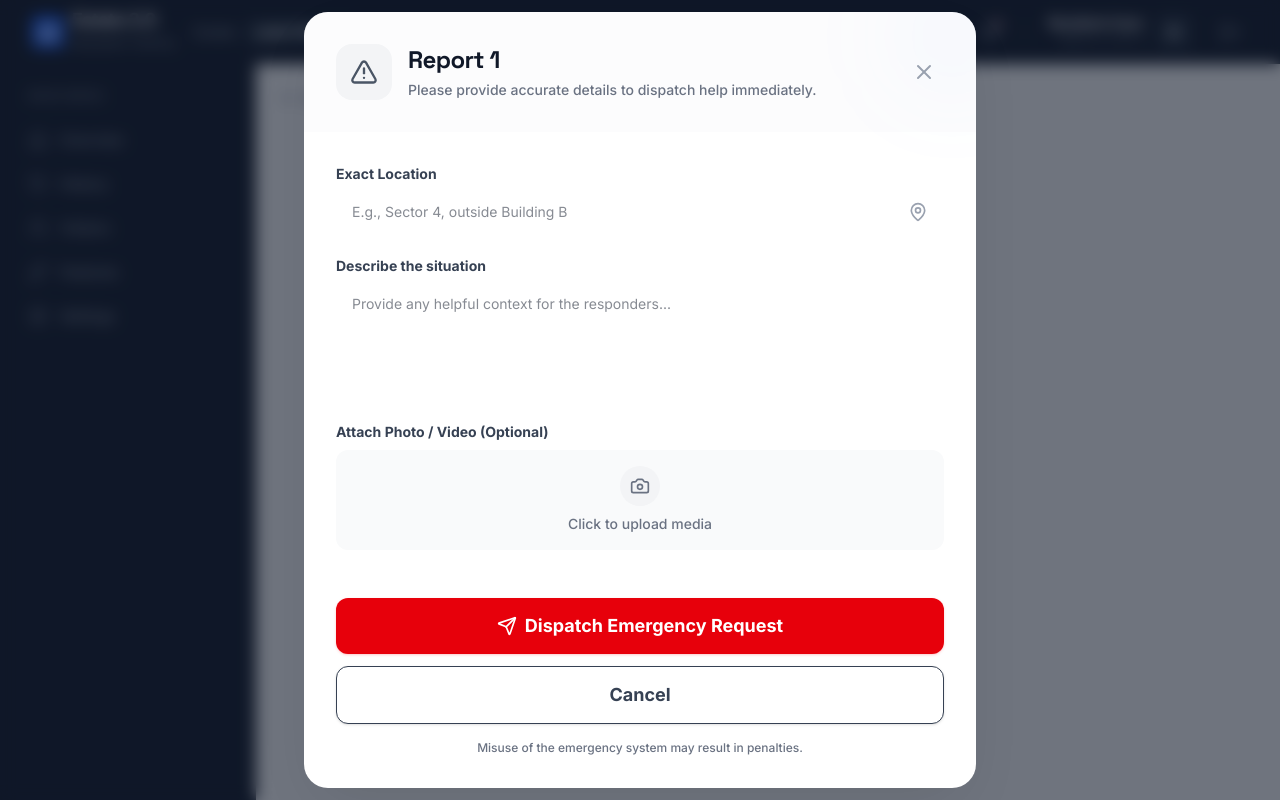
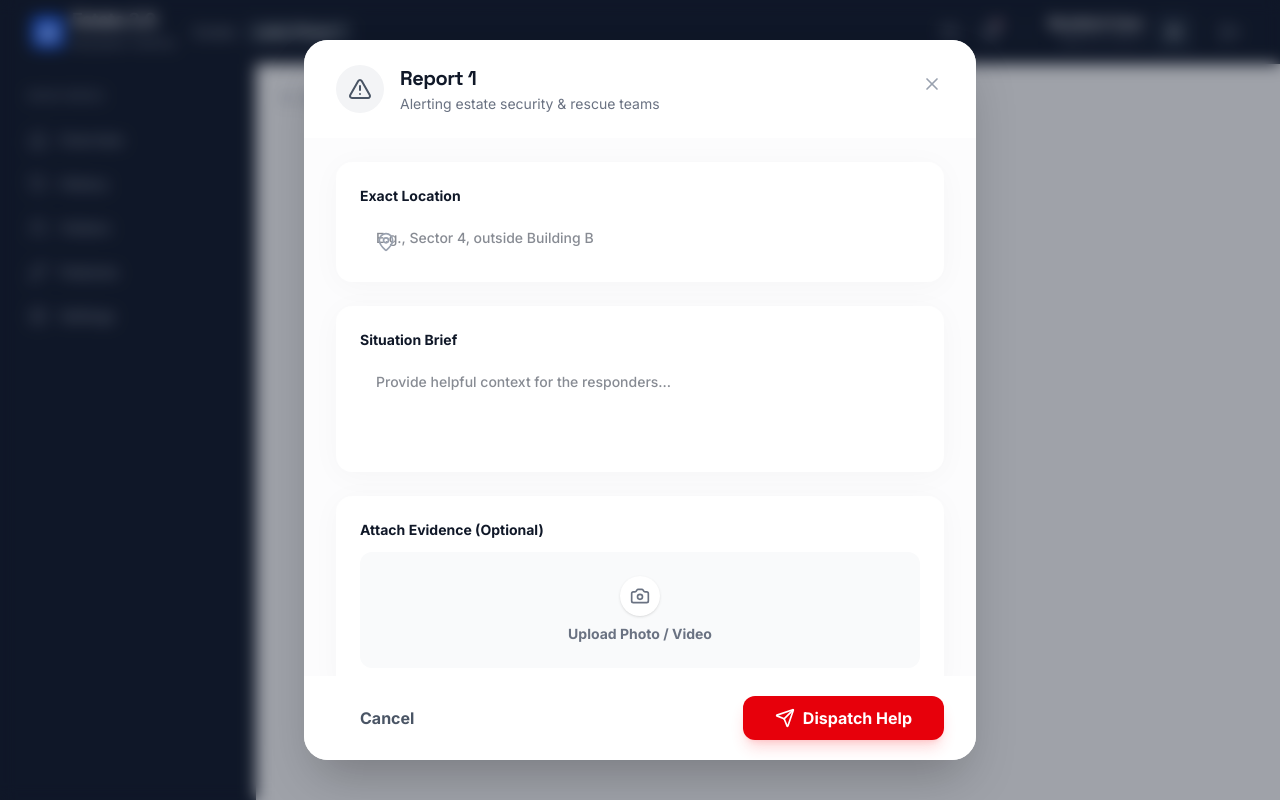
Before and after one commit to donvix7/estate2.0, a Next.js app: page /dashboard/resident/emergency/1 in a window 1280 px wide. Built offline with nearby package versions, Linux system fonts and the light colour scheme; what @nextui-org/react would draw is missing.

Commit message:
added more features

```diff
--- a/components/resident/EmergencyForm.jsx
+++ b/components/resident/EmergencyForm.jsx
@@ -1,12 +1,26 @@
 'use client'
 
-import React, { useState } from 'react'
+import React, { useState, useEffect } from 'react'
 import { useRouter } from 'next/navigation'
-import Link from 'next/link'
-import { Stethoscope, ShieldAlert, Flame, TriangleAlert, ArrowLeft, Camera, MapPin, Send, X } from 'lucide-react'
+import {
+  Stethoscope,
+  ShieldAlert,
+  Flame,
+  TriangleAlert,
+  Camera,
+  MapPin,
+  Send,
+  X,
+  Search,
+  Phone,
+  Loader2,
+  CheckCircle2
+} from 'lucide-react'
+import { api } from '@/services/api'
 
 // Convert the URL slug back to a readable title
 const formatCaseTitle = (slug) => {
+  if (!slug) return 'Emergency'
   return slug
     .split('-')
     .map(word => word.charAt(0).toUpperCase() + word.slice(1))
@@ -23,149 +37,236 @@ export default function EmergencyForm({ caseType }) {
     description: '',
   })
 
+  const [contacts, setContacts] = useState([])
+  const [isLoadingContacts, setIsLoadingContacts] = useState(true)
+  const [searchTerm, setSearchTerm] = useState('')
+
+  useEffect(() => {
+    loadContacts()
+  }, [])
+
+  const loadContacts = async () => {
+    try {
+      const data = await api.getEmergencyContacts()
+      setContacts(data)
+    } catch (err) {
+      console.error('Failed to load contacts', err)
+    } finally {
+      setIsLoadingContacts(false)
+    }
+  }
+
   // Map case type back to icons & colors for the header
   const getHeaderStyle = () => {
     switch (caseType) {
       case 'medical-emergency':
-        return { icon: Stethoscope, bg: 'bg-red-50 dark:bg-red-500/10', text: 'text-red-600 dark:text-red-500', border: 'border-red-100 dark:border-red-900/30' }
+        return { icon: Stethoscope, bg: 'bg-red-50 dark:bg-red-500/10', text: 'text-red-600 dark:text-red-500', theme: 'red' }
       case 'security-alert':
-        return { icon: ShieldAlert, bg: 'bg-blue-50 dark:bg-blue-500/10', text: 'text-blue-600 dark:text-blue-500', border: 'border-blue-100 dark:border-blue-900/30' }
+        return { icon: ShieldAlert, bg: 'bg-blue-50 dark:bg-blue-500/10', text: 'text-blue-600 dark:text-blue-500', theme: 'blue' }
       case 'fire':
-        return { icon: Flame, bg: 'bg-orange-50 dark:bg-orange-500/10', text: 'text-orange-600 dark:text-orange-500', border: 'border-orange-100 dark:border-orange-900/30' }
+        return { icon: Flame, bg: 'bg-orange-50 dark:bg-orange-500/10', text: 'text-orange-600 dark:text-orange-500', theme: 'orange' }
       default:
-        return { icon: TriangleAlert, bg: 'bg-gray-100 dark:bg-gray-800', text: 'text-gray-600 dark:text-gray-400', border: 'border-gray-200 dark:border-gray-700' }
+        return { icon: TriangleAlert, bg: 'bg-gray-100 dark:bg-gray-800', text: 'text-gray-600 dark:text-gray-400', theme: 'gray' }
     }
   }
 
   const header = getHeaderStyle()
   const Icon = header.icon
 
-  const handleSubmit = (e) => {
+  const handleSubmit = async (e) => {
     e.preventDefault()
     setIsSubmitting(true)
 
-    // Simulate API Call
-    setTimeout(() => {
+    try {
+      // Simulate API dispatch
+      await api.saveEmergencyAlert({
+        type: title,
+        description: formData.description,
+        unit: formData.location || 'Unknown Location',
+        residentName: 'Current User', // In real app, get from auth
+      })
+      router.push('/dashboard/resident/emergency')
+    } catch (error) {
+      console.error('Failed to dispatch emergency:', error)
+      alert('Failed to send emergency request. Please try again or call emergency contacts directly.')
+    } finally {
       setIsSubmitting(false)
-      // For now, redirect back to emergency hub
-      router.push('/dashboard/resident/emergency')
-    }, 1500)
+    }
   }
 
+  const filteredContacts = contacts.filter(c =>
+    c.name.toLowerCase().includes(searchTerm.toLowerCase()) ||
+    c.role.toLowerCase().includes(searchTerm.toLowerCase()) ||
+    c.type?.toLowerCase() === caseType?.split('-')[0].toLowerCase()
+  ).sort((a, b) => {
+      const caseMainType = caseType?.split('-')[0].toLowerCase()
+      if (a.type?.toLowerCase() === caseMainType) return -1
+      if (b.type?.toLowerCase() === caseMainType) return 1
+      return 0
+  })
+
   return (
-    <div className="fixed inset-0 flex items-center justify-center p-4 sm:p-6 bg-gray-900/60 backdrop-blur-sm animate-in fade-in duration-200" style={{ zIndex: 9999 }}>
-      <div className="bg-white dark:bg-gray-800 rounded-[24px] shadow-[0_20px_60px_-15px_rgba(0,0,0,0.1)] dark:shadow-[0_20px_60px_-15px_rgba(0,0,0,0.5)] w-full max-w-2xl overflow-hidden relative flex flex-col animate-in zoom-in-95 duration-200">
-
-        {/* Decorative Background */}
-        <div className="absolute top-0 right-0 w-32 h-32 bg-blue-500/5 rounded-full -mr-10 -mt-10 blur-2xl pointer-events-none"></div>
-
-        {/* Dynamic Header */}
-        <div className={`p-6 sm:p-8 flex items-start sm:items-center justify-between gap-4 bg-gray-50/50 dark:bg-gray-900/50 relative z-10`}>
+    <div className="fixed inset-0 z-[9999] flex items-center justify-center p-4 sm:p-6 bg-gray-900/40 backdrop-blur-sm animate-fadeIn">
+      <div
+        className="bg-white dark:bg-gray-900 rounded-3xl shadow-2xl w-full max-w-2xl overflow-hidden animate-scaleIn flex flex-col max-h-[90vh]"
+        onClick={(e) => e.stopPropagation()}
+      >
+        {/* Header */}
+        <div className="px-8 py-6 flex items-center justify-between bg-white dark:bg-gray-900 relative z-20">
           <div className="flex items-center gap-4">
-            <div className={`w-14 h-14 rounded-2xl flex items-center justify-center shrink-0 ${header.bg}`}>
-              <Icon className={`w-7 h-7 ${header.text}`} />
+            <div className={`w-12 h-12 rounded-full flex items-center justify-center shrink-0 ${header.bg} ${header.text}`}>
+              <Icon className="w-6 h-6" />
             </div>
             <div>
-              <h1 className="text-xl sm:text-2xl font-bold text-gray-900 dark:text-white font-heading">Report {title}</h1>
-              <p className="text-sm text-gray-500 dark:text-gray-400 mt-1 font-medium">Please provide accurate details to dispatch help immediately.</p>
+              <h2 className="text-xl font-bold text-gray-900 dark:text-white">Report {title}</h2>
+              <p className="text-sm text-gray-500 dark:text-gray-400 mt-0.5">Alerting estate security & rescue teams</p>
             </div>
           </div>
-
-          {/* Close Button */}
           <button
             onClick={() => router.back()}
-            className="p-2 text-gray-400 hover:bg-gray-200 dark:hover:bg-gray-700 rounded-full transition-colors self-start sm:self-auto -mr-2 -mt-2 sm:m-0 shrink-0"
-            aria-label="Close"
+            className="w-10 h-10 flex items-center justify-center text-gray-400 hover:text-gray-600 dark:hover:text-gray-200 hover:bg-gray-100 dark:hover:bg-gray-800 rounded-full transition-colors absolute top-6 right-6"
           >
-            <X className="w-5 h-5 sm:w-6 sm:h-6" />
+            <X className="w-5 h-5" />
           </button>
         </div>
 
-        {/* Form Body */}
-        <form onSubmit={handleSubmit} className="p-6 sm:p-8 space-y-6">
+        {/* Content Wrapper */}
+        <div className="flex-1 overflow-y-auto p-8 pt-6 space-y-8 custom-scrollbar bg-gray-50/50 dark:bg-gray-900/50">
+
+            {/* Form Section */}
+            <form id="emergency-form" onSubmit={handleSubmit} className="space-y-6">
                 {/* Location Field */}
-          <div>
-            <label className="block text-sm font-bold text-gray-700 dark:text-gray-300 mb-2">
+                <div className="bg-white dark:bg-gray-800 p-6 rounded-2xl shadow-[0_4px_30px_rgb(0,0,0,0.03)] dark:shadow-[0_4px_30px_rgb(0,0,0,0.2)]">
+                    <label className="block text-sm font-bold text-gray-900 dark:text-white mb-3">
                         Exact Location
                     </label>
                     <div className="relative">
-              <div className="absolute inset-y-0 right-0 pr-4 flex items-center pointer-events-none">
-                <MapPin className="h-5 w-5 text-gray-400" />
-              </div>
                         <input
                             type="text"
                             required
                             placeholder="E.g., Sector 4, outside Building B"
-                className="w-full pl-11 pr-4 py-3 bg-gray-50 dark:bg-gray-900 border border-transparent dark:border-transparent rounded-xl text-sm text-gray-900 dark:text-white focus:outline-none focus:ring-2 focus:ring-blue-500/20 focus:border-blue-500 transition-colors"
+                            className="w-full pl-11 pr-4 py-3.5 bg-gray-50 dark:bg-gray-900 border-none rounded-xl text-sm text-gray-900 dark:text-white focus:outline-none focus:ring-2 focus:ring-red-500/20 transition-all font-medium"
                             value={formData.location}
                             onChange={(e) => setFormData({...formData, location: e.target.value})}
                         />
+                        <MapPin className="w-5 h-5 text-gray-400 absolute left-4 top-3.5" />
                     </div>
                 </div>
 
                 {/* Description Field */}
-          <div>
-            <label className="block text-sm font-bold text-gray-700 dark:text-gray-300 mb-2">
-              Describe the situation
+                <div className="bg-white dark:bg-gray-800 p-6 rounded-2xl shadow-[0_4px_30px_rgb(0,0,0,0.03)] dark:shadow-[0_4px_30px_rgb(0,0,0,0.2)]">
+                    <label className="block text-sm font-bold text-gray-900 dark:text-white mb-3">
+                        Situation Brief
                     </label>
                     <textarea
                         required
-              rows={4}
-              placeholder="Provide any helpful context for the responders..."
-              className="w-full p-4 bg-gray-50 dark:bg-gray-900 border border-transparent dark:border-transparent rounded-xl text-sm text-gray-900 dark:text-white focus:outline-none focus:ring-2 focus:ring-blue-500/20 focus:border-blue-500 transition-colors resize-none"
+                        rows={3}
+                        placeholder="Provide helpful context for the responders..."
+                        className="w-full p-4 bg-gray-50 dark:bg-gray-900 border-none rounded-xl text-sm text-gray-900 dark:text-white focus:outline-none focus:ring-2 focus:ring-red-500/20 transition-all resize-none font-medium"
                         value={formData.description}
                         onChange={(e) => setFormData({...formData, description: e.target.value})}
                     />
                 </div>
 
-          {/* Media Attachments (Optional UI) */}
-          <div className="pt-2">
-            <label className="block text-sm font-bold text-gray-700 dark:text-gray-300 mb-2">
-              Attach Photo / Video (Optional)
+                {/* Media (UI Only) */}
+                <div className="bg-white dark:bg-gray-800 p-6 rounded-2xl shadow-[0_4px_30px_rgb(0,0,0,0.03)] dark:shadow-[0_4px_30px_rgb(0,0,0,0.2)]">
+                    <label className="block text-sm font-bold text-gray-900 dark:text-white mb-3">
+                        Attach Evidence (Optional)
                     </label>
                     <button
                         type="button"
-              className="w-full py-4 bg-gray-50 dark:bg-gray-900 rounded-xl flex flex-col items-center justify-center gap-2 text-gray-500 dark:text-gray-400 hover:bg-gray-100 dark:hover:bg-gray-800 transition-all group"
+                        className="w-full py-6 bg-gray-50 dark:bg-gray-900 rounded-xl flex flex-col items-center justify-center gap-2 text-gray-500 dark:text-gray-400 hover:bg-gray-100 dark:hover:bg-gray-800 transition-all border-none group"
                     >
-              <div className="w-10 h-10 rounded-full bg-gray-100 dark:bg-gray-800 flex items-center justify-center group-hover:bg-blue-50 dark:group-hover:bg-blue-900/20 transition-colors">
-                <Camera className="w-5 h-5 group-hover:text-blue-600 dark:group-hover:text-blue-400" />
+                        <div className="w-10 h-10 rounded-full bg-white dark:bg-gray-800 flex items-center justify-center shadow-sm group-hover:bg-red-50 dark:group-hover:bg-red-900/20 transition-colors">
+                            <Camera className="w-5 h-5 group-hover:text-red-500 transition-colors" />
                         </div>
-              <span className="text-sm font-medium">Click to upload media</span>
+                        <span className="text-sm font-bold">Upload Photo / Video</span>
                     </button>
                 </div>
+            </form>
 
-          {/* Submit Action */}
-          <div className="pt-6">
-            <div className="space-y-3">
+            {/* Emergency Contacts Section */}
+            <div>
+                <div className="flex items-center justify-between mb-4">
+                    <h3 className="font-bold text-gray-900 dark:text-white text-lg">Direct Dispatch Contacts</h3>
+                </div>
+
+                <div className="relative mb-4">
+                  <input
+                    type="text"
+                    placeholder="Search emergency services..."
+                    value={searchTerm}
+                    onChange={(e) => setSearchTerm(e.target.value)}
+                    className="w-full pl-11 pr-4 py-3.5 rounded-xl bg-white dark:bg-gray-800 border-none text-sm text-gray-900 dark:text-white focus:outline-none focus:ring-2 focus:ring-red-500/20 transition-all shadow-[0_4px_30px_rgb(0,0,0,0.03)] dark:shadow-[0_4px_30px_rgb(0,0,0,0.2)] font-medium"
+                  />
+                  <Search className="w-5 h-5 text-gray-400 absolute left-4 top-3.5" />
+                </div>
+
+                {isLoadingContacts ? (
+                    <div className="flex justify-center py-10">
+                        <Loader2 className="w-8 h-8 text-red-500 animate-spin" />
+                    </div>
+                ) : (
+                    <div className="grid grid-cols-1 md:grid-cols-2 gap-3">
+                        {filteredContacts.length > 0 ? (
+                            filteredContacts.map(contact => {
+                                const caseMainType = caseType?.split('-')[0].toLowerCase()
+                                const isRecommended = contact.type?.toLowerCase() === caseMainType;
+                                return (
+                                <div key={contact.id} className={`flex flex-col p-4 rounded-xl border-none ${isRecommended ? 'bg-red-50/50 dark:bg-red-500/10' : 'bg-white dark:bg-gray-800 shadow-[0_4px_30px_rgb(0,0,0,0.03)]'}`}>
+                                    <div className="flex justify-between items-start mb-3">
+                                        <div>
+                                            <div className="font-bold text-gray-900 dark:text-white flex items-center gap-2">
+                                                {contact.name}
+                                                {isRecommended && <span className="w-2 h-2 rounded-full bg-red-500 animate-pulse"></span>}
+                                            </div>
+                                            <div className="text-xs text-gray-500 mt-1">{contact.role}</div>
+                                        </div>
+                                    </div>
+                                    <a
+                                        href={`tel:${contact.phone}`}
+                                        className={`w-full py-2.5 rounded-lg border-none text-sm font-bold flex items-center justify-center gap-2 transition-colors ${isRecommended ? 'bg-red-500 hover:bg-red-600 text-white' : 'bg-gray-50 hover:bg-gray-100 dark:bg-gray-700 dark:hover:bg-gray-600 text-gray-900 dark:text-white'}`}
+                                    >
+                                        <Phone className="w-4 h-4" />
+                                        {contact.phone}
+                                    </a>
+                                </div>
+                            )})
+                        ) : (
+                            <div className="col-span-2 text-center py-8 bg-white dark:bg-gray-800 rounded-xl border border-dashed border-gray-200 dark:border-gray-700">
+                               <p className="text-sm text-gray-500">No matching contacts available.</p>
+                            </div>
+                        )}
+                    </div>
+                )}
+            </div>
+        </div>
+
+        {/* Footer Actions */}
+        <div className="px-8 py-5 bg-white dark:bg-gray-900 flex justify-between items-center border-none relative z-20">
           <button
+            onClick={() => router.back()}
+            disabled={isSubmitting}
+            className="px-6 py-2.5 text-gray-600 dark:text-gray-300 hover:bg-gray-100 dark:hover:bg-gray-800 rounded-xl font-bold transition-colors disabled:opacity-50"
+          >
+            Cancel
+          </button>
+          <button
+            form="emergency-form"
             type="submit"
             disabled={isSubmitting}
-                className="w-full flex items-center justify-center gap-2 bg-red-600 hover:bg-red-700 text-white py-3.5 px-4 rounded-xl font-bold text-lg transition-all shadow-sm shadow-red-500/20 active:scale-[0.98] disabled:opacity-70 disabled:cursor-not-allowed"
+            className="flex items-center gap-2 px-8 py-2.5 bg-red-600 hover:bg-red-700 text-white rounded-xl font-bold transition-all disabled:opacity-50 shadow-lg shadow-red-500/20 active:scale-95"
           >
             {isSubmitting ? (
-                  <div className="w-5 h-5 border-2 border-white/30 border-t-white rounded-full animate-spin" />
+               <Loader2 className="w-5 h-5 animate-spin" />
             ) : (
                 <>
                     <Send className="w-5 h-5" />
-                    Dispatch Emergency Request
+                    Dispatch Help
                 </>
             )}
           </button>
-
-              <button
-                type="button"
-                onClick={() => router.back()}
-                disabled={isSubmitting}
-                className="w-full flex items-center justify-center py-3.5 px-4 bg-white hover:bg-gray-50 dark:bg-gray-800 dark:hover:bg-gray-700 text-gray-700 dark:text-gray-300 rounded-xl font-bold text-lg transition-all shadow-sm border border-gray-200 dark:border-gray-700 active:scale-[0.98] disabled:opacity-70 disabled:cursor-not-allowed"
-              >
-                Cancel
-              </button>
         </div>
-            <p className="text-center text-xs text-gray-500 dark:text-gray-400 mt-4 font-medium">
-              Misuse of the emergency system may result in penalties.
-            </p>
-          </div>
-        </form>
       </div>
     </div>
   )
```
Also changed, not shown: app/dashboard/resident/features/page.jsx (+5 -7 lines). Lines whose indentation alone changed are shown as unchanged.
